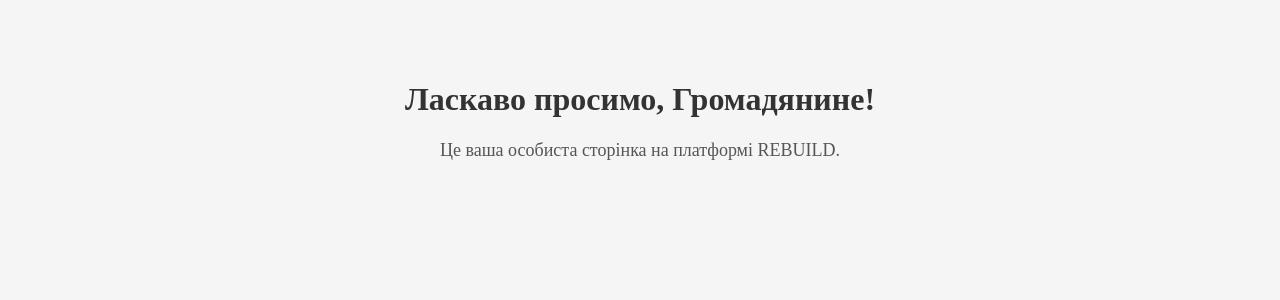
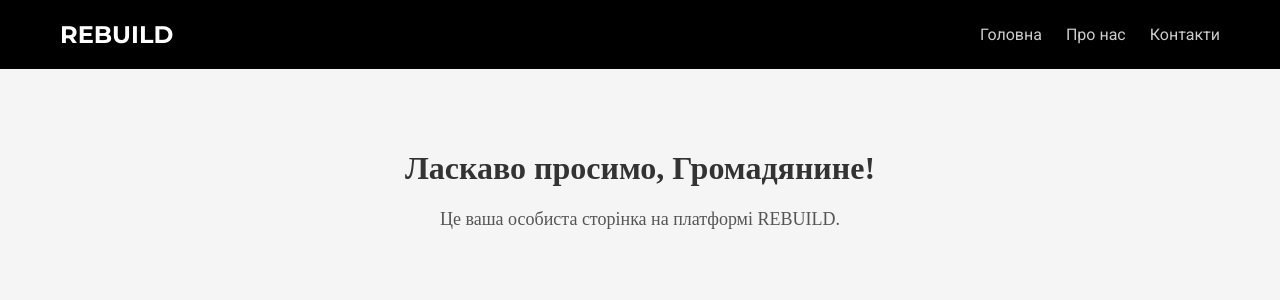
Before and after one commit to kulikp1/RebuildUA, a React (Vite) app: page /userPage in a window 1280 px wide. Shown: the top 300 px of the page. Built offline with nearby package versions, Linux system fonts and the light colour scheme.

Commit message:
add header to pages

```diff
--- a/src/components/CompanyPage/CompanyPage.jsx
+++ b/src/components/CompanyPage/CompanyPage.jsx
@@ -1,14 +1,18 @@
 import React from "react";
 import styles from "./CompanyPage.module.css";
+import Header from "../Header/Header";
 
 const CompanyPage = () => {
   return (
+    <>
+      <Header />
       <div className={styles.container}>
         <h1 className={styles.title}>Ласкаво просимо, Компаніє!</h1>
         <p className={styles.subtitle}>
           Це ваша компанійська панель платформи REBUILD.
         </p>
       </div>
+    </>
   );
 };
 
--- a/src/components/Header/Header.module.css
+++ b/src/components/Header/Header.module.css
@@ -1,14 +1,23 @@
+@import url("https://fonts.googleapis.com/css2?family=Montserrat:wght@400;600;700&family=Roboto:wght@400;500;700&display=swap");
+
+:root {
+  --primary-font: "Montserrat", sans-serif;
+  --secondary-font: "Roboto", sans-serif;
+}
+
 .header {
   display: flex;
   justify-content: space-between;
   align-items: center;
   padding: 20px 60px;
   background: #000;
+  font-family: var(--primary-font);
 }
 
 .logo {
   font-size: 24px;
   font-weight: bold;
+  color: #fff;
 }
 
 .nav a {
--- a/src/components/UserPage/UserPage.jsx
+++ b/src/components/UserPage/UserPage.jsx
@@ -1,14 +1,18 @@
 import React from "react";
 import styles from "./UserPage.module.css";
+import Header from "../Header/Header";
 
 const UserPage = () => {
   return (
+    <>
+      <Header />
       <div className={styles.container}>
         <h1 className={styles.title}>Ласкаво просимо, Громадянине!</h1>
         <p className={styles.subtitle}>
           Це ваша особиста сторінка на платформі REBUILD.
         </p>
       </div>
+    </>
   );
 };
 
```
Lines whose indentation alone changed are shown as unchanged.
